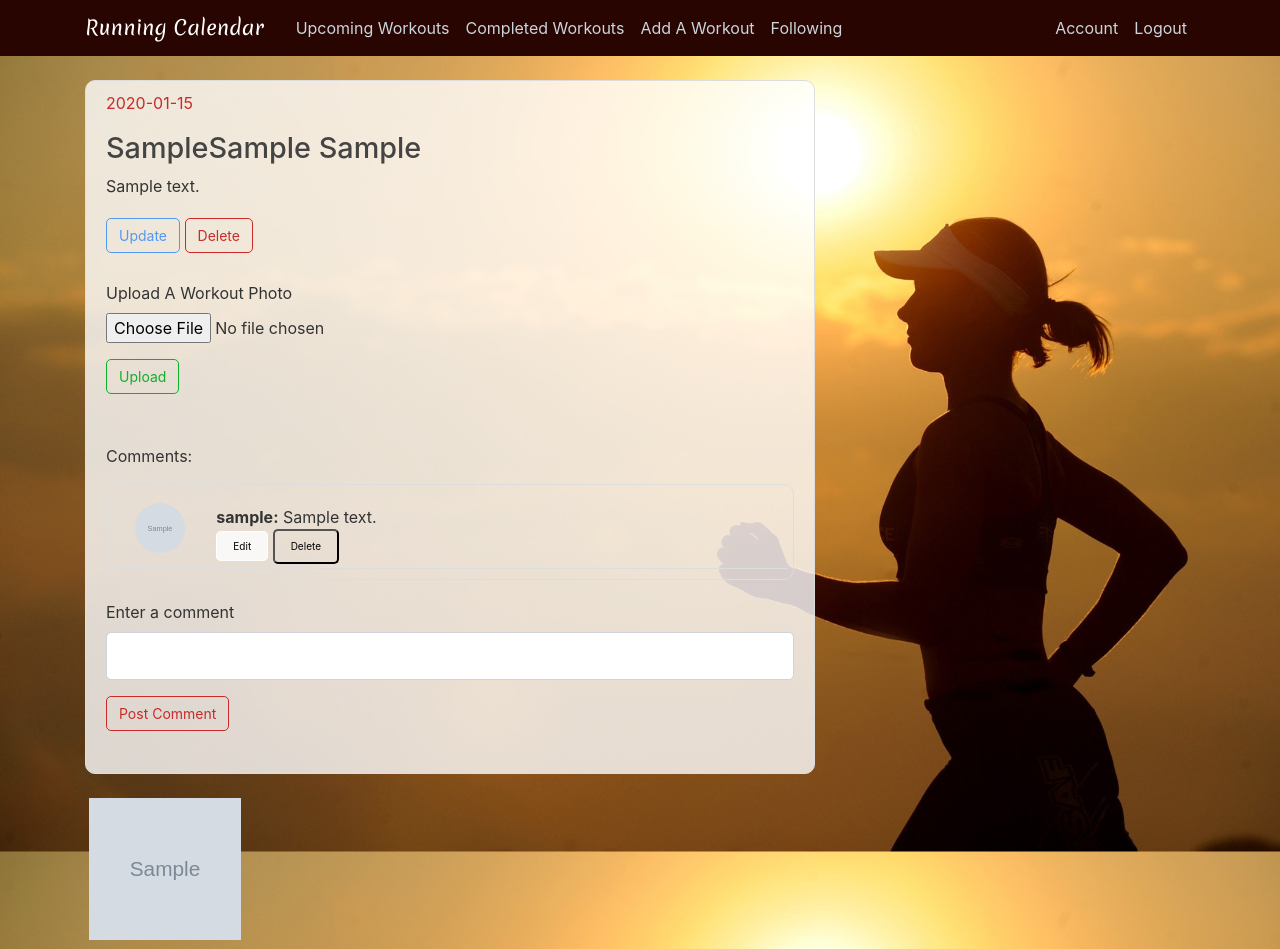
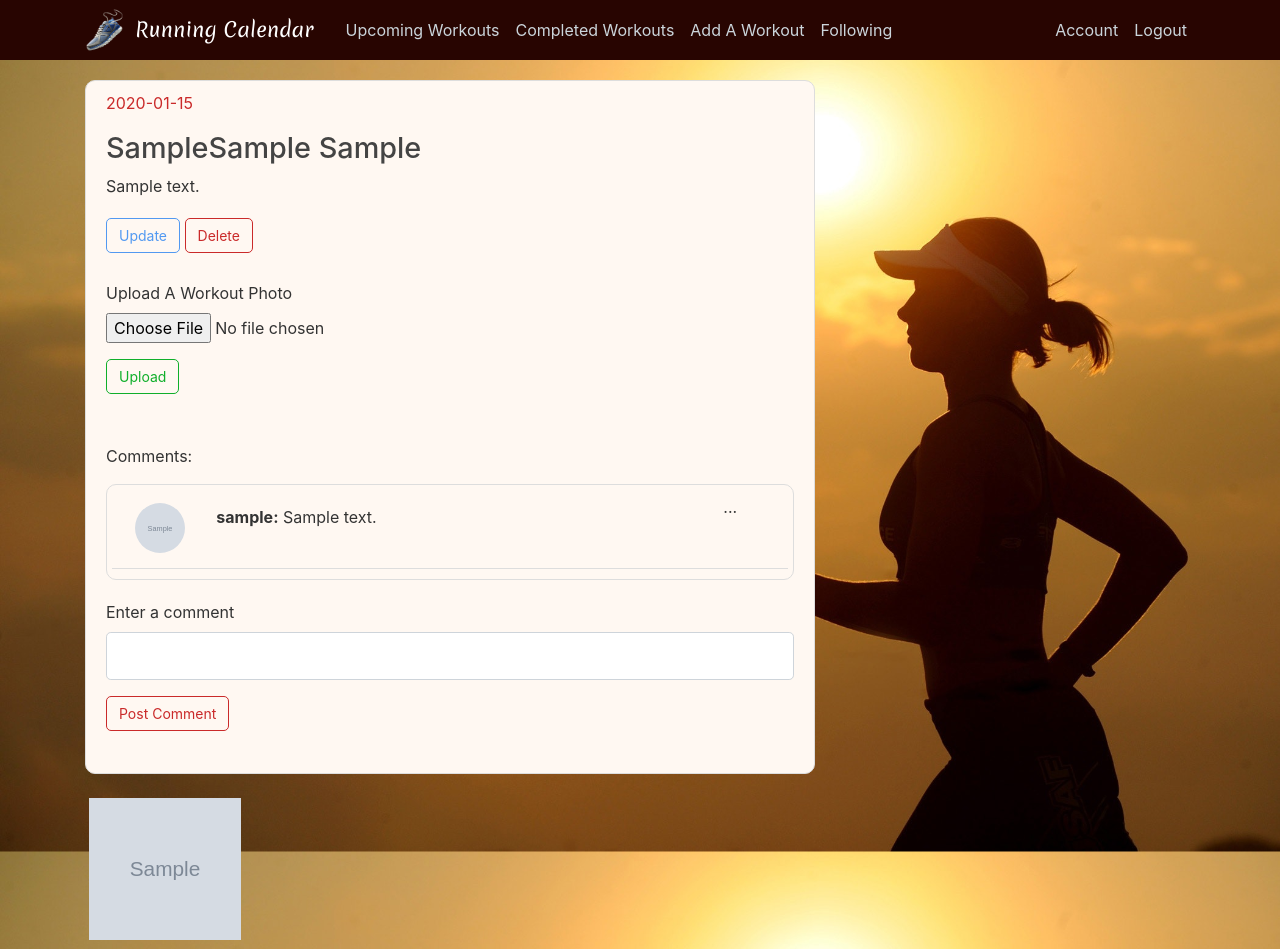
Before and after one commit to Code-Institute-Submissions/flask-training-calendar, a Flask app: page /workout/1 in a window 1280 px wide. Run offline with Flask 2, Linux system fonts and the light colour scheme; a user stored in the database is signed in; tables that the repository leaves empty hold one stand-in row (values such as "Sample post"); grey boxes marked "Sample" are stand-in pictures; some libraries are stand-ins or nearby versions.

Commit message:
styling updates

```diff
--- a/flasktrainingcalendar/static/main.css
+++ b/flasktrainingcalendar/static/main.css
@@ -1,7 +1,6 @@
 body {
   background-image: url("images/endurance-exercise-female-40751.jpg");
   background-size: cover;
-  height: 100vh;
   color: #333333;
   margin-top: 5rem;
   background-attachment: fixed;
@@ -13,6 +12,11 @@ h1, h2, h3, h4, h5, h6 {
 
 h2{
   font-size: 1.8em;
+}
+
+.brand-img{
+  width: 3.5%;
+  margin-right: 1%;
 }
 
 .nav-col {
@@ -41,17 +45,31 @@ h2{
 
 .calendar-cell {
   height: 160px;
-  background: rgba(255,255,255,0.8);
+  background: #fff8f2;
   padding: 10px 20px;
   border: 1px solid #dddddd;
-  border-radius: 10px;
   margin-bottom: 20px;
   transition: all .2s ease-in-out;
 }
 
+.calendar-cell:hover {
+  transform: scale(1.05);
+  background: #fff5eb;
+  box-shadow: 0 4px 8px 0 rgba(0, 0, 0, 0.5), 0 6px 20px 0 rgba(0, 0, 0, 0.5);
+}
+
+
+
+
+
 .calendar-date{
-  color: #ca2a2a;
+  color: #9e4b81;
   text-align: center;
+  transition: all .2s ease-in-out;
+}
+
+.calendar-cell:hover .calendar-date{
+  color: red;
 }
 
 .run-description{
@@ -67,7 +85,7 @@ h2{
 }
 
 .single-info{
-  background: rgb(255,255,255,0.8);
+  background: #fff8f2;
   padding: 10px 20px;
   border: 1px solid #dddddd;
   border-radius: 10px;
@@ -94,6 +112,25 @@ h2{
   display: inline;
 }
 
+.comment-options{
+  position: relative;
+  display: inline-block;
+}
+
+.dropdown-options {
+    display: none;
+    position: absolute;
+    background-color: #f9f9f9;
+    min-width: 160px;
+    box-shadow: 0px 8px 16px 0px rgba(0,0,0,0.2);
+    padding: 12px 16px;
+    z-index: 1;
+}
+
+.comment-options:hover .dropdown-options {
+    display: block;
+}
+
 .page-center{
   margin-top: 30%;
 }
@@ -111,9 +148,7 @@ a.workout-title:hover {
   text-decoration: none;
 }
 
-article.calendar-cell:hover {
-  transform: scale(1.05);
-}
+
 
 .workout-content {
   white-space: pre-line;
--- a/flasktrainingcalendar/templates/layout.html
+++ b/flasktrainingcalendar/templates/layout.html
@@ -9,8 +9,10 @@
     <!-- Bootstrap CSS -->
     <link rel="stylesheet" href="https://stackpath.bootstrapcdn.com/bootstrap/4.1.0/css/bootstrap.min.css" integrity="sha384-9gVQ4dYFwwWSjIDZnLEWnxCjeSWFphJiwGPXr1jddIhOegiu1FwO5qRGvFXOdJZ4" crossorigin="anonymous">
     <link rel="stylesheet" href="https://cdnjs.cloudflare.com/ajax/libs/lightbox2/2.10.0/css/lightbox.min.css" type="text/css" />
-    <link rel="stylesheet" href="{{url_for('static', filename='main.css')}}" type="text/css" />
+    <!--<link rel="stylesheet" href="{{url_for('static', filename='main.css')}}" type="text/css" />-->
+    <link rel="stylesheet" href="../static/main.css" type="text/css" />
     <link href="https://fonts.googleapis.com/css?family=Merienda" rel="stylesheet">
+    <link rel="shortcut icon" href="{{url_for('static', filename='images/running shoe.png')}}">
     {% if title %}
         <title>Run Cal - {{title}}</title>
     {% else %}
@@ -21,6 +23,7 @@
      <header class="site-header">
         <nav class="navbar navbar-expand-md navbar-dark nav-col fixed-top">
             <div class="container">
+                <img class="brand-img" src="{{url_for('static', filename='images/running shoe.png')}}"></img>
                 <a class="navbar-brand mr-4" href="{{ url_for('home') }}">Running Calendar</a>
                 <button class="navbar-toggler" type="button" data-toggle="collapse" data-target="#navbarToggle" aria-controls="navbarToggle" aria-expanded="false" aria-label="Toggle navigation">
             <span class="navbar-toggler-icon"></span>
@@ -66,10 +69,8 @@
         </div>
     </main>
 
-    <!-- Optional JavaScript -->
-    <!-- jQuery first, then Popper.js, then Bootstrap JS -->
+
     <script src="https://code.jquery.com/jquery-3.3.1.slim.min.js" integrity="sha384-q8i/X+965DzO0rT7abK41JStQIAqVgRVzpbzo5smXKp4YfRvH+8abtTE1Pi6jizo" crossorigin="anonymous"></script>
-    <script src="https://cdnjs.cloudflare.com/ajax/libs/popper.js/1.14.0/umd/popper.min.js" integrity="sha384-cs/chFZiN24E4KMATLdqdvsezGxaGsi4hLGOzlXwp5UZB1LY//20VyM2taTB4QvJ" crossorigin="anonymous"></script>
     <script src="https://stackpath.bootstrapcdn.com/bootstrap/4.1.0/js/bootstrap.min.js" integrity="sha384-uefMccjFJAIv6A+rW+L4AHf99KvxDjWSu1z9VI8SKNVmz4sk7buKt/6v9KI65qnm" crossorigin="anonymous"></script>
     <script type="text/javascript" src="https://cdnjs.cloudflare.com/ajax/libs/lightbox2/2.10.0/js/lightbox-plus-jquery.min.js"></script>
 </body>
--- a/flasktrainingcalendar/templates/workout.html
+++ b/flasktrainingcalendar/templates/workout.html
@@ -45,17 +45,22 @@
                             <div class="col-1">
                                 <img class="rounded-circle comment-img" src="{{url_for('static', filename='profile_pics/' + comment.author.image_file)}}">
                             </div>
-                            <div class="col-11 pl-5">
+                            <div class="col-9 pl-5">
                                 <div class="comment-area">
                                     <p class="comment"><strong>{{comment.author.username}}:</strong> {{comment.text}}</p>
                                 </div>
-                                {% if current_user.id == comment.author.id%}
-                                <a class="btn-small light mt-1 mb-1" href="{{url_for('workout', workout_id=workout.id, comment_id=comment.id)}}">Edit</a>
-                                <form action="{{ url_for('delete_comment', comment_id=comment.id, workout_id=workout.id )}}" method="POST" class="inline">
-                                    <input type="submit" class="btn-small" value="Delete"/>
-                                </form>
+                            </div>
+                            {% if current_user.id == comment.author.id%}
+                                <div class="col-1 pl-5 comment-options">
+                                    <span>...</span>
+                                    <div class="dropdown-options">
+                                        <a class="btn-small light mt-1 mb-1" href="{{url_for('workout', workout_id=workout.id, comment_id=comment.id)}}">Edit</a>
+                                        <form action="{{ url_for('delete_comment', comment_id=comment.id, workout_id=workout.id )}}" method="POST" class="inline">
+                                            <input type="submit" class="btn-small" value="Delete"/>
+                                        </form>
+                                    </div>
+                                </div>
                             {% endif %}
-                            </div>
                         </div>
                     {% endfor %}
                 </div>
```
Also changed, not shown: flasktrainingcalendar/static/images/running shoe.png (added).
